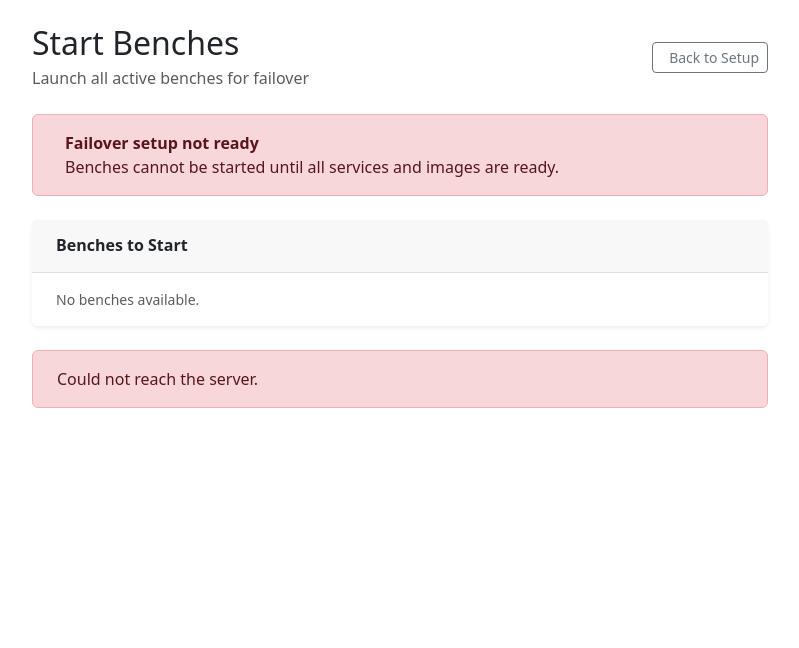
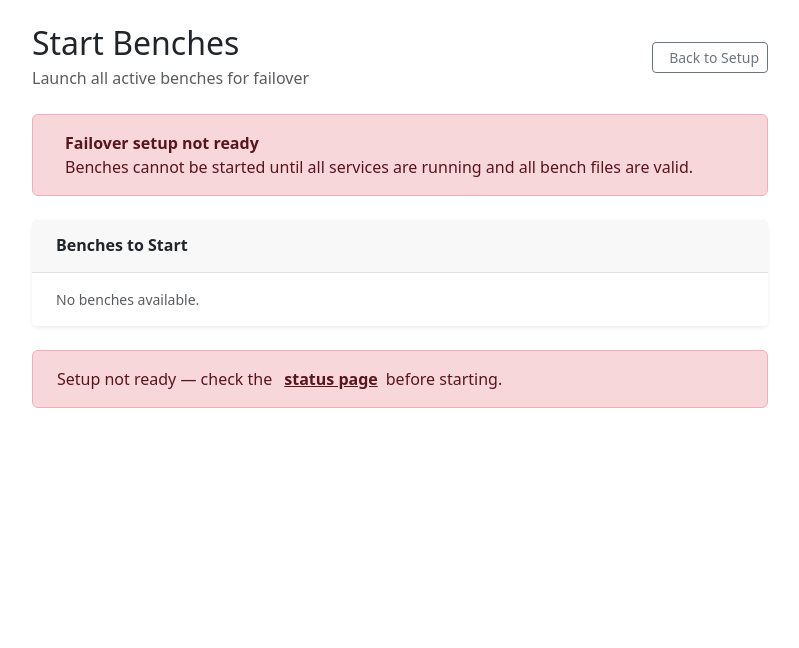
Before and after one commit to frappe/press-on-prem-failover, a Flask app: template templates/start_benches.html in a window 1280 px wide. Shown: the part 88-736 px from the top of the page, without its empty margins (240-1039 px from the left). Run offline with Flask 3, Linux system fonts and the light colour scheme; the template is opened without the code that fills it, so the values that code supplies are empty.

Commit message:
refactor(bench): In any case try and start the bench

```diff
--- a/app.py
+++ b/app.py
@@ -7,11 +7,7 @@
 from rq import Queue
 from rq.exceptions import NoSuchJobError
 from rq.job import Job
-from utils.setup_prerequisite import (
-    BENCHES_DIRECTORY,
-    MissingBenchFilesError,
-    check_server_status,
-)
+from utils.setup_prerequisite import BENCHES_DIRECTORY, check_server_status
 
 
 def configure_logging(level: int = logging.INFO) -> None:
@@ -37,11 +33,6 @@
     return render_template("404.html"), 404
 
 
-@app.errorhandler(MissingBenchFilesError)
-def handle_missing_bench_files(e):
-    return render_template("missing_bench_files.html", message=str(e)), 500
-
-
 @app.route("/setup-status")
 def failover_setup_status():
     s = check_server_status()
@@ -52,8 +43,7 @@
         bench_dir=BENCHES_DIRECTORY,
         bench_ok=s.bench_ok,
         benches=s.benches,
-        images=s.images,
-        missing_images=s.missing_images,
+        malformed_benches=s.malformed_benches,  # new
     ), 200 if s.status == "ok" else 503
 
 
@@ -64,7 +54,6 @@
         "start_benches.html",
         status=s.status,
         benches=s.benches,
-        missing_images=s.missing_images,
     )
 
 
--- a/templates/start_benches.html
+++ b/templates/start_benches.html
@@ -24,7 +24,7 @@
       <div>
         <div class="fw-semibold">Failover setup not ready</div>
         <div class="text-danger-emphasis">
-          Benches cannot be started until all services and images are ready.
+          Benches cannot be started until all services are running and all bench files are valid.
         </div>
       </div>
     </div>
@@ -36,7 +36,6 @@
         <h6 class="mb-0 fw-semibold">Benches to Start</h6>
       </div>
       <ul class="list-group list-group-flush">
-        {% if benches %}
         {% for bench, image in benches.items() %}
         <li class="list-group-item d-flex align-items-center justify-content-between py-3">
           <div>
@@ -45,22 +44,15 @@
               <i class="bi bi-box"></i> {{ image }}
             </div>
           </div>
-            {% if bench in missing_images %}
-            <span class="badge bg-warning-subtle text-warning d-inline-flex align-items-center gap-1 px-3 py-2">
-              <i class="bi bi-exclamation-circle"></i> Image Missing
-            </span>
-            {% else %}
           <span class="badge bg-success-subtle text-success d-inline-flex align-items-center gap-1 px-3 py-2">
             <i class="bi bi-check-circle"></i> Ready
           </span>
-            {% endif %}
         </li>
-          {% endfor %}
         {% else %}
         <li class="list-group-item text-muted small py-3 d-flex align-items-center gap-2">
           <i class="bi bi-info-circle"></i> No benches available.
         </li>
-        {% endif %}
+        {% endfor %}
       </ul>
     </div>
 
--- a/utils/setup_prerequisite.py
+++ b/utils/setup_prerequisite.py
@@ -14,14 +14,9 @@
 class ServerStatus:
     services: dict[str, bool]
     benches: dict[str, str]
-    images: list[str]
-    missing_images: dict[str, str]
+    malformed_benches: list[str]
     bench_ok: bool
     status: str
-
-
-class MissingBenchFilesError(Exception):
-    pass
 
 
 def execute(cmd: str, raises: bool = True, timeout: int = 5) -> str | None:
@@ -63,9 +58,22 @@
     return execute(f"systemctl is-active {service}", raises=False) == "active"
 
 
-def active_benches(benches_directory: str) -> dict[str, str]:
-    """Return a dict of bench_name -> docker_image for all valid active benches."""
+def active_images() -> list[str]:  # was `int`, wrong
+    """Return list of docker images present on the host."""
+    output = execute("docker images --format '{{.Repository}}:{{.Tag}}'")
+    return output.splitlines() if output else []
+
+
+def active_benches(benches_directory: str) -> tuple[dict[str, str], list[str]]:
+    """Return (valid_benches, malformed_benches).
+
+    A bench is malformed if it's missing required files or its docker image
+    is not present on the host. Only valid benches will be started.
+    """
     result = {}
+    malformed = []
+    images = active_images()
+
     for entry in os.listdir(benches_directory):
         full_path = os.path.join(benches_directory, entry)
 
@@ -81,42 +89,35 @@
         ]
 
         if not all(os.path.exists(os.path.join(full_path, p)) for p in required_paths):
-            raise MissingBenchFilesError(
-                f"Bench {entry} is missing required files or directories."
-            )
+            malformed.append(entry)
+            continue
 
         config_path = os.path.join(full_path, "config.json")
         with open(config_path) as f:
             image = json.load(f).get("docker_image")
 
+        if not image or image not in images:
+            malformed.append(entry)
+            continue
+
         result[entry] = image
 
-    return result
-
-
-def active_images() -> int:
-    """Check docker images present"""
-    output = execute("docker images --format '{{.Repository}}:{{.Tag}}'")
-    return output.splitlines() if output else []
+    return result, malformed
 
 
 def has_accessible_benches_dir(benches_directory: str) -> bool:
-    """Check if file is present and user has r/w access."""
+    """Check if directory is present and user has r/w access."""
     return os.path.exists(benches_directory) and os.access(
         benches_directory, os.R_OK | os.W_OK
     )
 
 
 def check_server_status() -> ServerStatus:
-    """Check the status of required services, benches, and images."""
+    """Check the status of required services and benches."""
     services = {s: is_service_active(s) for s in REQUIRED_SERVICES}
     bench_ok = has_accessible_benches_dir(BENCHES_DIRECTORY)
-    benches = active_benches(BENCHES_DIRECTORY) if bench_ok else {}
-    images = active_images()
-    missing_images = {
-        bench: image for bench, image in benches.items() if image not in images
-    }
-    status = (
-        "ok" if all(services.values()) and bench_ok and not missing_images else "error"
+    benches, malformed_benches = (
+        active_benches(BENCHES_DIRECTORY) if bench_ok else ({}, [])
     )
-    return ServerStatus(services, benches, images, missing_images, bench_ok, status)
+    status = "ok" if all(services.values()) and bench_ok and benches else "error"
+    return ServerStatus(services, benches, malformed_benches, bench_ok, status)
```
Also changed, not shown: templates/missing_bench_files.html (deleted, +0 -29 lines), templates/setup_status.html (+30 -24 lines). Lines whose indentation alone changed are shown as unchanged.
